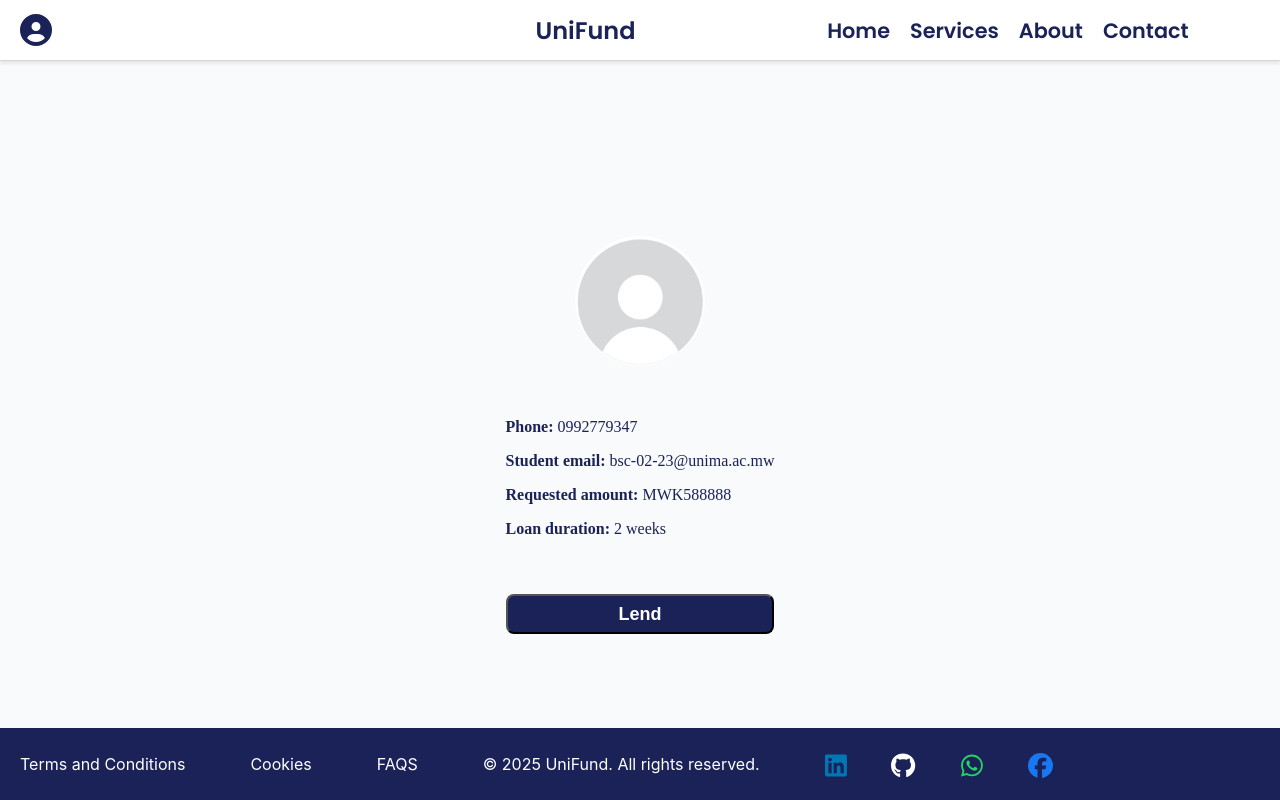
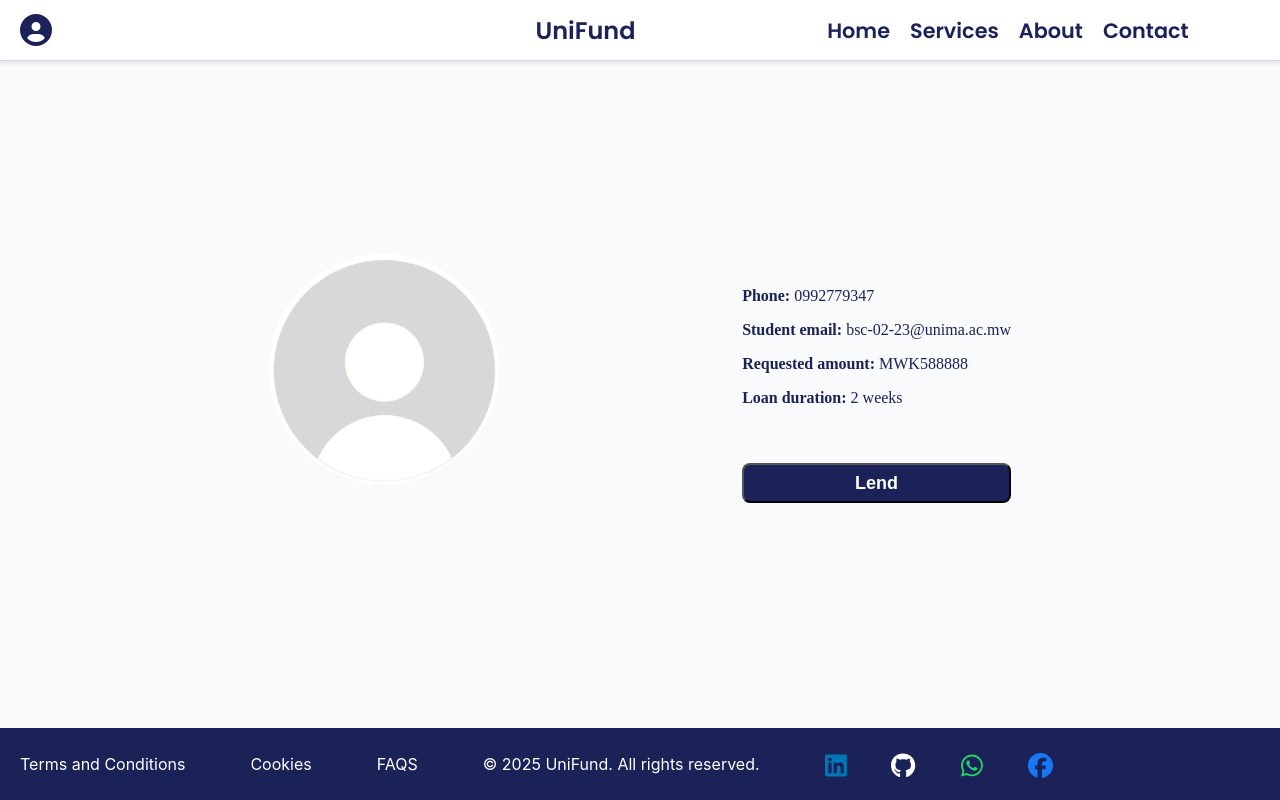
Before and after one commit to carlos45-dev/lending-platform, a React (Vite) app: page /view in a window 1280 px wide. Built offline with nearby package versions, Linux system fonts and the light colour scheme.

Commit message:
view page

```diff
--- a/src/pages/LendPage.jsx
+++ b/src/pages/LendPage.jsx
@@ -46,7 +46,7 @@ function LendPage() {
               <strong>Jeke Muleke</strong>
               <p>Asked for <span>MWK20000</span> for <span>2 weeks</span></p>
               <p>Interest: <span>7.8%</span></p>
-              <button>View</button>
+              <button onClick={() => navigate("/view")}>View</button>
             </div>
           </section>
 
@@ -57,7 +57,7 @@ function LendPage() {
               <p>Offered <span>MWK400000</span> for <span>2 weeks</span></p>
               <p>Interest : <span>7.8%</span></p>
               <p>Progress : <span>One week</span></p>
-              <button onClick={() => navigate("/lend")}>Remind</button>
+              <button >Remind</button>
             </div>
           </section>
         </main>
--- a/src/styles/View.module.css
+++ b/src/styles/View.module.css
@@ -37,3 +37,21 @@
   margin-top: 15%;
   cursor: pointer;
 }
+@media (min-width: 768px) {
+    .Viewcontainer{
+      margin-top: 5%;
+      display: flex;
+      flex-direction: row;
+      justify-items: space-between;
+      gap:20%
+    }
+
+.profileImage {
+  width: 230px;
+  height: 230px;
+  object-fit: cover;
+  border-radius: 50%;
+  background-color: white;
+}
+
+}
```
